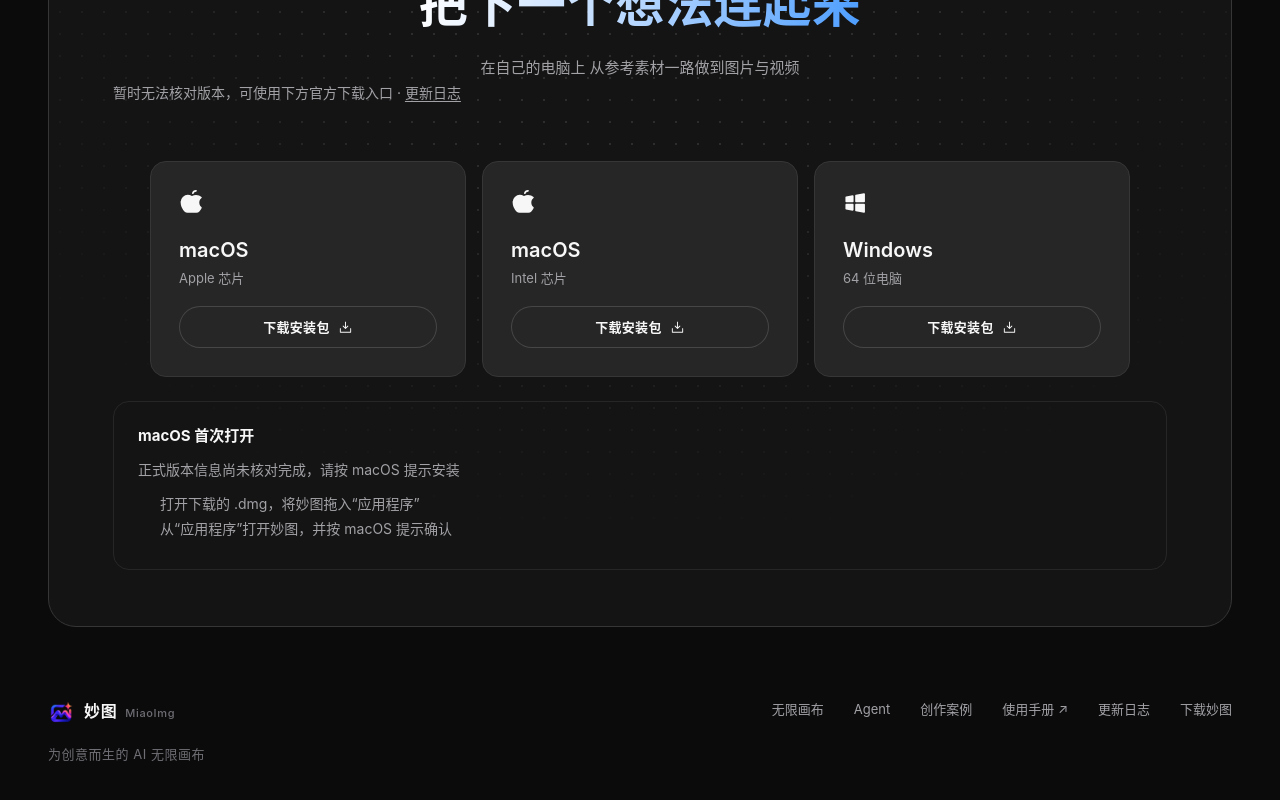
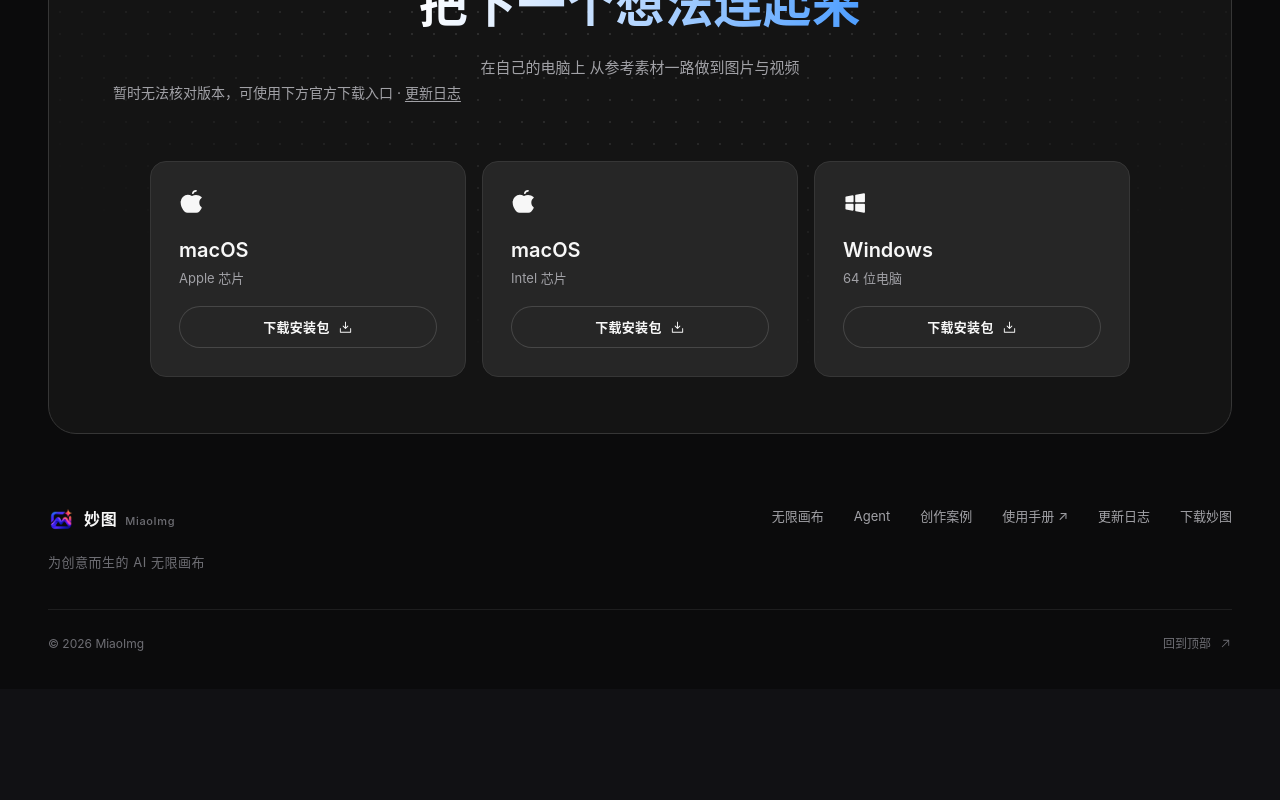
Before and after one commit to luu175ktovtsvor-spec/MiaoTu, a React (Vite) app in the folder web/: page / in a window 1280 px wide. Shown: the part 6445-7245 px from the top of the page. After the commit the page ends 7134 px from the top, so only its background shows below. Built offline with nearby package versions, Linux system fonts and the light colour scheme; no server answers.

Commit message:
fix(site): remove macOS installation guidance from downloads

```diff
--- a/web/src/landing/LandingPage.tsx
+++ b/web/src/landing/LandingPage.tsx
@@ -1,10 +1,9 @@
-import { AppleLogo, ArrowRight, ArrowUpRight, Check, Copy, DownloadSimple, FolderOpen, Images, Sparkle, VideoCamera, WindowsLogo } from '@phosphor-icons/react'
+import { AppleLogo, ArrowRight, ArrowUpRight, Check, DownloadSimple, FolderOpen, Images, Sparkle, VideoCamera, WindowsLogo } from '@phosphor-icons/react'
 import { type RefObject, useEffect, useRef, useState } from 'react'
-import { writeClipboard } from '../clipboard'
 import { useLang } from '../i18n'
 import { landingCopy } from './copy'
 import { productName as desktopProductName } from '../../../desktop/package.json'
-import { getMacInstallState, usePublishedRelease } from './usePublishedRelease'
+import { usePublishedRelease } from './usePublishedRelease'
 import './landing.css'
 import VideoShowcase from './VideoShowcase'
 import CanvasFilm from './CanvasFilm'
@@ -12,7 +11,6 @@ import { LandingHeader, LandingHero } from './LandingHero'
 import UiClip, { type UiClipName } from './UiClip'
 import { MIAO_MANUAL_URL } from '../lib/productLinks'
 const base = '/desktop-downloads/updates/'
-const installCommand = 'curl -fsSL https://miaoimg.cn/desktop-downloads/updates/install-mac.sh | sh'
 const canvasMedia = ['ui-connections', 'ui-settings', 'ui-plus'] as const satisfies readonly UiClipName[]
 
 // Fades sections in once as they enter the viewport. Content stays visible
@@ -35,12 +33,7 @@ export default function LandingPage() {
   const { lang, setLang } = useLang()
   const c = landingCopy[lang] || landingCopy.en
   const { version, failed } = usePublishedRelease()
-  const macInstallState = getMacInstallState(version)
-  const macNotice = macInstallState === 'signed' ? c.macSignedNotice : macInstallState === 'unsigned' ? c.macNotice : c.macUnverifiedNotice
-  const macOpenSteps = macInstallState === 'unsigned' ? c.macOpenSteps : c.macStandardOpenSteps
-  const [copyState, setCopyState] = useState('')
   const [scrolled, setScrolled] = useState(false)
-  const timer = useRef<ReturnType<typeof setTimeout> | undefined>(undefined)
   const site = useRef<HTMLDivElement>(null)
   useReveal(site)
   useEffect(() => {
@@ -54,13 +47,6 @@ export default function LandingPage() {
     window.addEventListener('scroll', onScroll, { passive: true })
     return () => window.removeEventListener('scroll', onScroll)
   }, [])
-  useEffect(() => () => clearTimeout(timer.current), [])
-  async function copyCommand() {
-    try { await writeClipboard(installCommand); setCopyState('copied') }
-    catch { setCopyState('failed') }
-    clearTimeout(timer.current)
-    timer.current = setTimeout(() => setCopyState(''), 3000)
-  }
   const versionSuffix = version ? `-${version}` : ''
   const downloads = [
     ['macOS', c.apple, `miaoimg-desktop-mac-arm64${versionSuffix}.dmg`, AppleLogo, 'arm64.dmg'], ['macOS', c.intel, `miaoimg-desktop-mac-x64${versionSuffix}.dmg`, AppleLogo, 'x64.dmg'], ['Windows', c.win, `miaoimg-desktop-windows${versionSuffix}.exe`, WindowsLogo, 'Windows-x64.exe'],
@@ -107,8 +93,6 @@ export default function LandingPage() {
             <div className="site-section-heading"><img className="site-download-logo" src="/miaoimg-logo.png" width="56" height="56" alt=""/><p className="site-kicker">{c.downloadKicker}</p><h2>{c.downloadTitle[0]} <span>{c.downloadTitle[1]}</span></h2><p>{c.downloadBody}</p></div>
             <p className="site-release-version">{version ? `${c.currentVersion} ${version}` : failed ? c.releaseUnavailable : c.releaseLoading} · <a href="/changelog">{c.changelog}</a></p>
             <div className="site-download-grid">{downloads.map(([os, label, file, Icon, packageSuffix]) => <article key={file}><Icon size={26} weight="fill"/><div><h3>{os}</h3><p>{label}</p></div><a className="site-button site-button-outline" href={`${base}${file}`} download={version ? `${desktopProductName}-${version}-${packageSuffix}` : undefined} aria-label={`${c.downloadButton} · ${os} ${label}`}>{c.downloadButton}<DownloadSimple size={15}/></a></article>)}</div>
-            <div className="site-mac-notice"><strong>{c.macNoticeTitle}</strong><p>{macNotice}</p><ol>{macOpenSteps.map(step => <li key={step}>{step}</li>)}</ol>{macInstallState === 'unsigned' && <a href="https://support.apple.com/zh-cn/102445" target="_blank" rel="noreferrer">{c.appleHelp}<ArrowUpRight size={13}/></a>}</div>
-            {macInstallState === 'unsigned' && <details className="site-install-help"><summary>{c.installHelp}</summary><div><p>{c.installText} <a href={`${base}install-mac.sh`} target="_blank" rel="noreferrer">{c.viewScript}<ArrowUpRight size={13}/></a></p><div className="site-command"><code>{installCommand}</code><button onClick={copyCommand} aria-label={c.copy}>{copyState === 'copied' ? <Check size={17}/> : <Copy size={17}/>}</button></div><p role="status" className="site-copy-status">{copyState === 'copied' ? c.copied : copyState === 'failed' ? c.copyFailed : ''}</p></div></details>}
           </div>
         </div>
       </section>
--- a/web/src/landing/copy.ts
+++ b/web/src/landing/copy.ts
@@ -44,15 +44,7 @@ export const landingCopy = {
     downloadKicker: '下载妙图',
     downloadTitle: ['现在开始', '把下一个想法连起来'], downloadBody: '在自己的电脑上 从参考素材一路做到图片与视频',
     downloadButton: '下载安装包', currentVersion: '当前正式版', releaseLoading: '正在核对正式版本', releaseUnavailable: '暂时无法核对版本，可使用下方官方下载入口',
-    macNoticeTitle: 'macOS 首次打开',
-    macNotice: '当前 Mac 版本尚未经过 Apple 开发者签名与公证，首次打开可能出现“Apple 无法验证”提示',
-    macOpenSteps: ['将妙图拖入“应用程序”，再尝试打开一次', '若被拦截，打开“系统设置 → 隐私与安全性”，找到妙图并点击“仍要打开”，按系统提示确认'],
-    macSignedNotice: '当前正式 Mac 版本已签名并通过 Apple 公证，下载后正常安装即可',
-    macUnverifiedNotice: '正式版本信息尚未核对完成，请按 macOS 提示安装',
-    macStandardOpenSteps: ['打开下载的 .dmg，将妙图拖入“应用程序”', '从“应用程序”打开妙图，并按 macOS 提示确认'],
-    appleHelp: '查看 Apple 打开说明',
-    apple: 'Apple 芯片', intel: 'Intel 芯片', win: '64 位电脑', installHelp: 'macOS 安装遇到问题？',
-    installText: '也可使用官方安装脚本：自动选择芯片，读取当前正式版本并校验下载文件，只处理妙图的下载隔离标记，不修改系统全局安全设置。请先保存作品并退出妙图；运行前可查看脚本内容', viewScript: '查看脚本', copy: '复制命令', copied: '已复制', copyFailed: '复制失败  请手动选择命令',
+    apple: 'Apple 芯片', intel: 'Intel 芯片', win: '64 位电脑',
     footerTag: '为创意而生的 AI 无限画布',
     top: '回到顶部',
   },
@@ -99,15 +91,7 @@ export const landingCopy = {
     downloadKicker: 'Download',
     downloadTitle: ['Start now.', 'Connect your next idea.'], downloadBody: 'On your own computer, from references to finished images and video.',
     downloadButton: 'Download installer', currentVersion: 'Current release', releaseLoading: 'Checking the current release', releaseUnavailable: 'Version unavailable; official download links are below',
-    macNoticeTitle: 'Opening MiaoImg on macOS for the first time',
-    macNotice: 'The current Mac release does not have an Apple Developer ID signature or notarization. macOS may say Apple cannot verify the app.',
-    macOpenSteps: ['Drag MiaoImg to Applications, then try opening it once.', 'If blocked, go to System Settings → Privacy & Security, find MiaoImg and choose Open Anyway. Confirm the system prompt.'],
-    macSignedNotice: 'The current official Mac release has a Developer ID signature and Apple notarization. Download it and install it normally.',
-    macUnverifiedNotice: 'The current release has not been checked yet. Follow the macOS installation prompts.',
-    macStandardOpenSteps: ['Open the downloaded .dmg and drag MiaoImg to Applications.', 'Open MiaoImg from Applications and confirm any macOS prompt.'],
-    appleHelp: 'Read Apple’s opening instructions',
-    apple: 'Apple silicon', intel: 'Intel processor', win: '64-bit PC', installHelp: 'Need help installing on macOS?',
-    installText: 'The official script selects your chip, reads the current release and verifies the download. It only handles MiaoImg’s quarantine attribute and leaves global security settings unchanged. Save your work and quit MiaoImg first; you can inspect the script before running it.', viewScript: 'View script', copy: 'Copy command', copied: 'Copied', copyFailed: 'Could not copy. Select the command manually.',
+    apple: 'Apple silicon', intel: 'Intel processor', win: '64-bit PC',
     footerTag: 'The AI infinite canvas, built for creativity',
     top: 'Back to top',
   },
--- a/web/src/landing/landing.css
+++ b/web/src/landing/landing.css
@@ -182,20 +182,6 @@
 .site-download-grid p{color:var(--site-muted);font-size:13px;margin-top:2px!important}
 .site-button-outline{height:42px;width:100%;background:transparent;color:var(--site-fg)!important;font-size:13px;gap:8px;box-shadow:inset 0 0 0 1px var(--site-line-2)}
 .site-button-outline:hover{background:var(--site-fg);color:#0b0b0c!important;box-shadow:none}
-.site-install-help{max-width:740px;margin:36px auto 0;font-size:13px;color:var(--site-muted)}
-.site-install-help summary{text-align:center;cursor:pointer;list-style:none;padding:10px;transition:color .2s}
-.site-install-help summary::-webkit-details-marker{display:none}
-.site-install-help summary:hover{color:var(--site-fg)}
-.site-install-help summary::after{content:' +';margin-left:6px}
-.site-install-help[open] summary::after{content:' −'}
-.site-install-help>div{padding:16px 0 0}
-.site-install-help>div>p:first-child{text-align:center;line-height:1.9}
-.site-install-help a{display:inline-flex;align-items:center;gap:4px;color:#e2e2e2;text-decoration:underline;text-underline-offset:3px}
-.site-command{display:flex;gap:10px;align-items:center;background:#0b0b0c;border:1px solid var(--site-line);padding:14px 16px;border-radius:12px;margin-top:16px}
-.site-command code{overflow:auto;font-size:12px;flex:1;color:#c8c8c8;font-family:"SFMono-Regular","JetBrains Mono",Menlo,monospace;white-space:nowrap}
-.site-command button{border:0;background:transparent;color:#dddddd;display:grid;place-items:center;padding:5px;border-radius:6px}
-.site-command button:hover{background:var(--site-surface-3)}
-.site-copy-status{height:20px;margin-top:6px!important;text-align:center;font-size:12px}
 
 /* Footer */
 .site-footer{padding-top:72px;padding-bottom:36px}
@@ -282,7 +268,6 @@
   .site-download-grid h3{font-size:16px}.site-download-grid p{font-size:12px}
   .site-download-grid .site-button{width:auto;height:36px;padding:0 14px;font-size:12px}
   .site-download-grid .site-button svg{display:none}
-  .site-install-help{font-size:12px}.site-command code{font-size:11px}
   .site-footer{padding-top:56px}
   .site-footer-top{flex-direction:column;gap:26px}
   .site-footer nav{gap:12px 22px}
@@ -312,8 +297,3 @@
 
 .site-release-version{color:var(--site-muted);font-size:14px;margin:0 0 18px}
 .site-release-version a{text-decoration:underline;text-underline-offset:3px}
-.site-mac-notice{margin-top:24px;padding:20px 24px;border:1px solid var(--site-line);border-radius:16px;text-align:left;color:var(--site-muted);font-size:14px;line-height:1.8}
-.site-mac-notice strong{color:var(--site-fg);font-size:15px}
-.site-mac-notice p{margin:8px 0}
-.site-mac-notice ol{padding-left:22px;margin:8px 0}
-.site-mac-notice a{display:inline-flex;align-items:center;gap:5px;text-decoration:underline;text-underline-offset:3px}
--- a/web/src/landing/usePublishedRelease.ts
+++ b/web/src/landing/usePublishedRelease.ts
@@ -5,13 +5,6 @@ export function compareVersions(a: string, b: string) {
   const left = a.split('.').map(Number), right = b.split('.').map(Number)
   for (let i = 0; i < 3; i++) if (left[i] !== right[i]) return left[i] - right[i]
   return 0
-}
-
-// This boundary describes verified official packages, never source-tree candidates.
-// Feed publication must follow signing/notarization acceptance for both Mac builds.
-export function getMacInstallState(publishedVersion: string | null): 'signed' | 'unsigned' | 'unknown' {
-  if (!publishedVersion || !/^\d+\.\d+\.\d+$/.test(publishedVersion)) return 'unknown'
-  return compareVersions(publishedVersion, '3.2.1') >= 0 ? 'signed' : 'unsigned'
 }
 
 // A source-tree candidate or release-note entry is not a published release.
```
Also changed, not shown: 1 other file (tests, documents, lock files or other folders).
